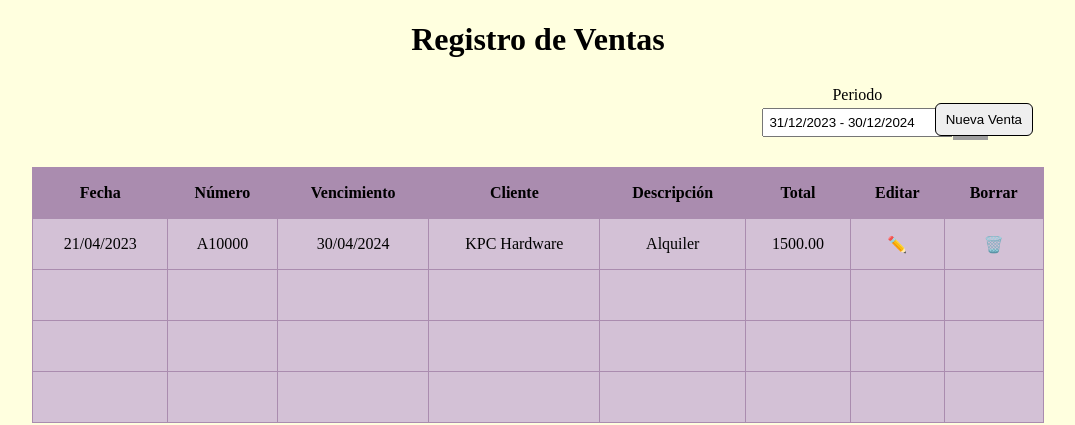
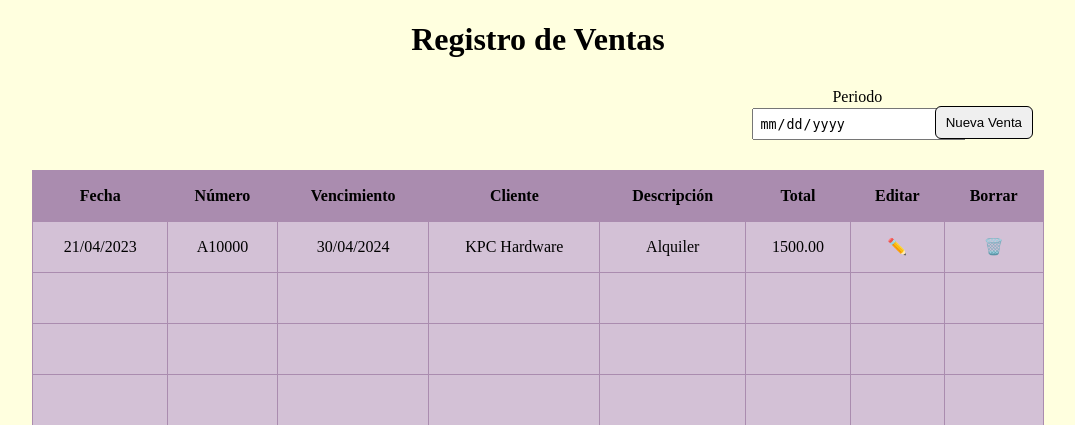
Before and after one commit to kenetcode/ERP-Ventas, a Django app: page /registroVentas/ in a window 1280 px wide. Shown: the top 425 px of the page, without its empty margins (102-1177 px from the left). Run offline with Django 5.2, Linux system fonts and the light colour scheme; grey boxes are pictures that could not be loaded.

Commit message:
Input de fecha

```diff
--- a/erp/ventas/static/ventas/css/registroVentas.css
+++ b/erp/ventas/static/ventas/css/registroVentas.css
@@ -31,7 +31,7 @@ h1 {
 .periodo input {
     width: 200px;
     padding: 5px;
-    margin-left: 730px;
+    margin-left: 720px;
 }
 
 .buttons button {
@@ -79,21 +79,3 @@ button.edit, button.delete {
 button.edit:hover, button.delete:hover, button.fecha:hover, button.ventas:hover {
     opacity: 0.7;
 }
-
-.periodo button img{ /*Tamaño de la imagen*/
-    width: 35px;
-    height: 35px;
-    display: block;
-    margin-right: 140px;
-}
-
-.periodo button{ /*Al momento de pasar el cursor en la imagen se cambia el cursor*/
-    cursor: pointer;
-    background: none;
-    border: none;
-    padding: 0;
-    margin-right: 200px;
-    margin-top: -10px;
-    width: 25px;
-    height: 25px;
-}
--- a/erp/ventas/templates/registroVentas.html
+++ b/erp/ventas/templates/registroVentas.html
@@ -12,10 +12,7 @@
         <h1>Registro de Ventas</h1>
         <div class="periodo">
             <label for="periodo">Periodo</label>
-            <input type="text" id="periodo" value="31/12/2023 - 30/12/2024" readonly>
-            <button class="fecha">
-                <img src="https://acortar.link/vKsPv3" alt="fecha">
-            </button>
+            <input type="date" id="fecha">
         </div>
         <div class="buttons">
             <button class="ventas">Nueva Venta</button>
```
